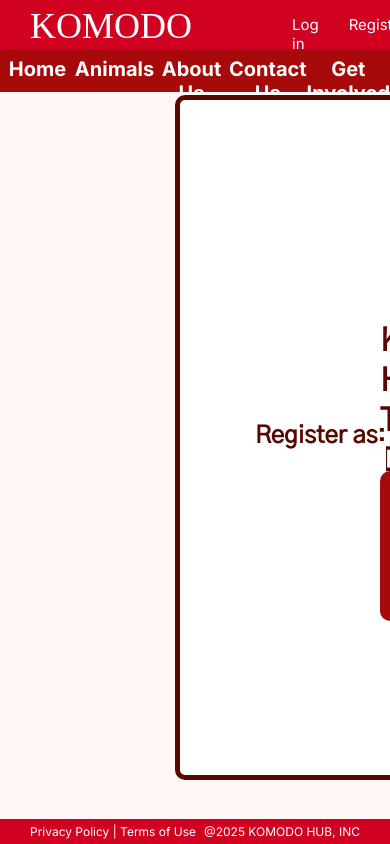
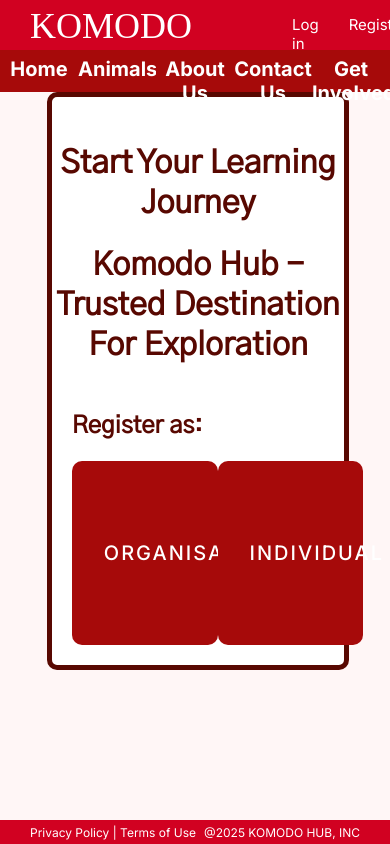
Before and after one commit to Ei-Sandi/Komodo-Hub-5005CMD, a Flask app: page /register/ in a window 390 px wide. Run offline with Flask 3, Linux system fonts and the light colour scheme; some web fonts are replaced.

Commit message:
made design responsive

```diff
--- a/KOMODO HUB/static/Registration.css
+++ b/KOMODO HUB/static/Registration.css
@@ -1,71 +1,52 @@
 #BigBox {
     border: 5px solid rgb(88, 8, 1);
-    border-radius: 10px;
-    height: 80vh;
-    width: 75vw;
+    border-radius: 0.625rem;
+    width: 75%;
     background-color: white;
-
-    position: fixed;
-    margin-top: 10px;
-    margin-left: 175px;
+    margin-top: 8%;
+    margin-left: 12%;
+    padding-top: 1.25rem;
+    padding-bottom: 1.25rem;
 }
-
-/* Registration Page */
-.TEXT{
+/* Main Registration Page */
+.titleText{
     color: rgb(88, 8, 1);
-}
-.TX{
-    color: white;
-}
-#RegBox1 {
-    height: 50px;
     width: auto;
     background-color: white;
+    text-align: center;
+    padding-top: 0.313rem;
+}
+.regText{
+    text-align: left;
+    padding-left: 1.25rem;
+}
+.btnBar{
+    display: flex;
+    width: 100%;
+    margin-top: 1.25rem;
+}
+.btns{
+    border: none;
+    border-radius: 0.625rem;
+    width: 30%;
+    background-color: rgb(166, 10, 10);
+    color: white;
+    margin-left: auto;
+    margin-right: auto;
+    cursor: pointer;
 
-    position: absolute;
-    margin-top: 100px;
-    margin-left: 350px;
+    text-decoration: none;
+    font-family: "inter";
+    font-weight: 500;
+    font-size: 1.25rem;
+    text-align: center;
+    letter-spacing: 2px;
+    padding: 5rem 2rem 5rem 2rem;
 }
-#RegBox2 {
-    height: 50px;
-    width: auto;
-    background-color: white;
-
-    position: absolute;
-    margin-top: 200px;
-    margin-left: 200px;
-}
-#RegBox3 {
-    height: 50px;
-    width: auto;
-    background-color: white;
-
-    position: absolute;
-    margin-top: 300px;
-    margin-left: 75px;
-}
-#OrgBox{
-    border: 50px solid rgb(166, 10, 10);
-    border-radius: 10px;
-    height: 50px;
-    width: 200px;
-    background-color: rgb(166, 10, 10);
-
-    position: absolute;
-    margin-top: 350px;
-    margin-left: 200px;
-    text-align: center;
-}
-#IndBox{
-    border: 50px solid rgb(166, 10, 10);
-    border-radius: 10px;
-    height: 50px;
-    width: 200px;
-    background-color: rgb(166, 10, 10);
-    position: absolute;
-    margin-top: 350px;
-    margin-left: 650px;
-    text-align: center;
+.btns:hover {
+    font-weight: 700;
+    font-size: 1.35rem;
+    background-color: #D10121;
 }
 
 /* Individual Page */
--- a/KOMODO HUB/static/public.css
+++ b/KOMODO HUB/static/public.css
@@ -37,27 +37,26 @@
     margin-left: auto;
 }
 .navbar {
-    top:50px;
+    top: 3.125rem;
     position: fixed;
     background-color: #A60A0A;
     display: flex;
     width: 100%;
-    height: 35px;
+    height: 2.188rem;
 }
 .navbar-item {
     text-decoration: none;
     color: white;
     font-family: 'Inter';
     font-weight: bold;
-    font-size: 20px;
+    font-size: 1.25rem;
     text-align: center;
     width: 20%;
     border: none;
     background-color: #A60A0A;
-    width: 100%;
     height: 100%;
     cursor: pointer;
-    padding-top: 7px;
+    padding-top: 0.438rem;
 }
 .navbar-item:hover{
     background-color: #D10121;
@@ -90,27 +89,31 @@
 .dropdown-content a:hover {
     background-color: #D10121;
 }
-footer{
+#page-container {
+    margin-top: 92px;
+}
+#content-wrap{
+    padding-bottom: 1.5rem;
+}
+.footer{
     position: fixed;
+    bottom: 0;
     left: 0;
-    bottom: 0;
     width: 100%;
-    height: 25px;
+    height: 1.5rem;
+    display: flex;
+
     background-color: #D10121;
     font-family: 'Inter';
-    font-size: 12px;
+    font-size: 0.75rem;
     color: white;
-    display: flex;
 }
-.footer-left{
-    margin-left: 30px;
-    margin-top: 5px;
+#footer-left{
+    margin-left: 1.875rem;
+    margin-top: 0.313rem;
 }
-.footer-right{
+#footer-right{
     margin-left: auto;
-    margin-right: 30px;
-    margin-top: 5px;
+    margin-right: 1.875rem;
+    margin-top: 0.313rem;
 }
-.body-content{
-    margin-top: 85px;
-}
--- a/KOMODO HUB/templates/publicmain.html
+++ b/KOMODO HUB/templates/publicmain.html
@@ -34,15 +34,17 @@
                 </div>
             </div>
         </div>
-
-        <div class="body-content">
-            {% block body %}
-            {% endblock %}
+        <div id="page-container">
+            <div id="content-wrap">
+                {% block body%}
+                {% endblock %}
+            </div>
+            <footer class = "footer">
+                <div id = "footer-left">Privacy Policy | Terms of Use</div>
+                <div id = "footer-right">@2025 KOMODO HUB, INC</div>
+            </footer>
         </div>
 
-        <footer>
-            <div class = "footer-left">Privacy Policy | Terms of Use</div>
-            <div class = "footer-right">@2025 KOMODO HUB, INC</div>
-        </footer>
+
     </body>
 </html>
--- a/KOMODO HUB/templates/register.html
+++ b/KOMODO HUB/templates/register.html
@@ -1,25 +1,22 @@
 {% extends 'publicmain.html' %}
 
 {% block head %}
-<link rel="preconnect" href="https://fonts.googleapis.com">
-<link rel="preconnect" href="https://fonts.gstatic.com" crossorigin>
-<link rel="stylesheet" href="{{ url_for('static', filename='/Registration.css') }}">
-<title>Register</title>
+    <link rel="stylesheet" href="{{ url_for('static', filename='/Registration.css') }}">
+    <title>Register</title>
 {% endblock %}
 
 {% block body%}
 <div id="BigBox">
-<h1 class="TEXT">
-    <div id="RegBox1">Start Your Learning Journey</div>
-    <div id="RegBox2">Komodo Hub - Trusted Destination For Exploration</div>
-</h1>
-<h2 class="TEXT">
-        <div id="RegBox3">Register as: </div>
-</h2>
-
-<h1>
-    <div id="OrgBox"><a href="{{ url_for('Organisation')}}" class="TX">Organisation</a></div>
-    <div id="IndBox"><a href="{{ url_for('Individual')}}" class="TX">Individual</a></div>
-</h1>
+    <div class="titleText">
+        <h1>Start Your Learning Journey</h1>
+        <h1>Komodo Hub - Trusted Destination For Exploration</h1>
+    </div>
+    <div class="titleText regText">
+        <h2>Register as: </h2>
+    <div>
+    <div class = "btnBar">
+        <a class = "btns" href="{{ url_for('Organisation')}}" class="TX">ORGANISATION</a>
+        <a class = "btns" href="{{ url_for('Individual')}}" class="TX">INDIVIDUAL</a>
+    </div>
 </div>
 {% endblock %}
```
Also changed, not shown: other parts of KOMODO HUB/static/public.css (+12 -12 lines).
